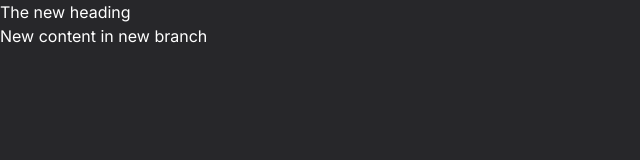
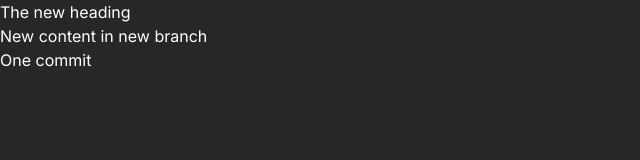
Before and after one commit to DarkstarXDD/github-workflow, a Next.js app: page / in a window 1280 px wide. Shown: the top 160 px of the page, without its empty margins (0-640 px from the left). Built offline with nearby package versions, Linux system fonts and the light colour scheme.

Commit message:
feat: first commit

```diff
--- a/src/app/page.tsx
+++ b/src/app/page.tsx
@@ -3,6 +3,7 @@ export default function Home() {
     <main>
       <h1>The new heading</h1>
       <p>New content in new branch</p>
+      <p>One commit</p>
     </main>
   )
 }
```
